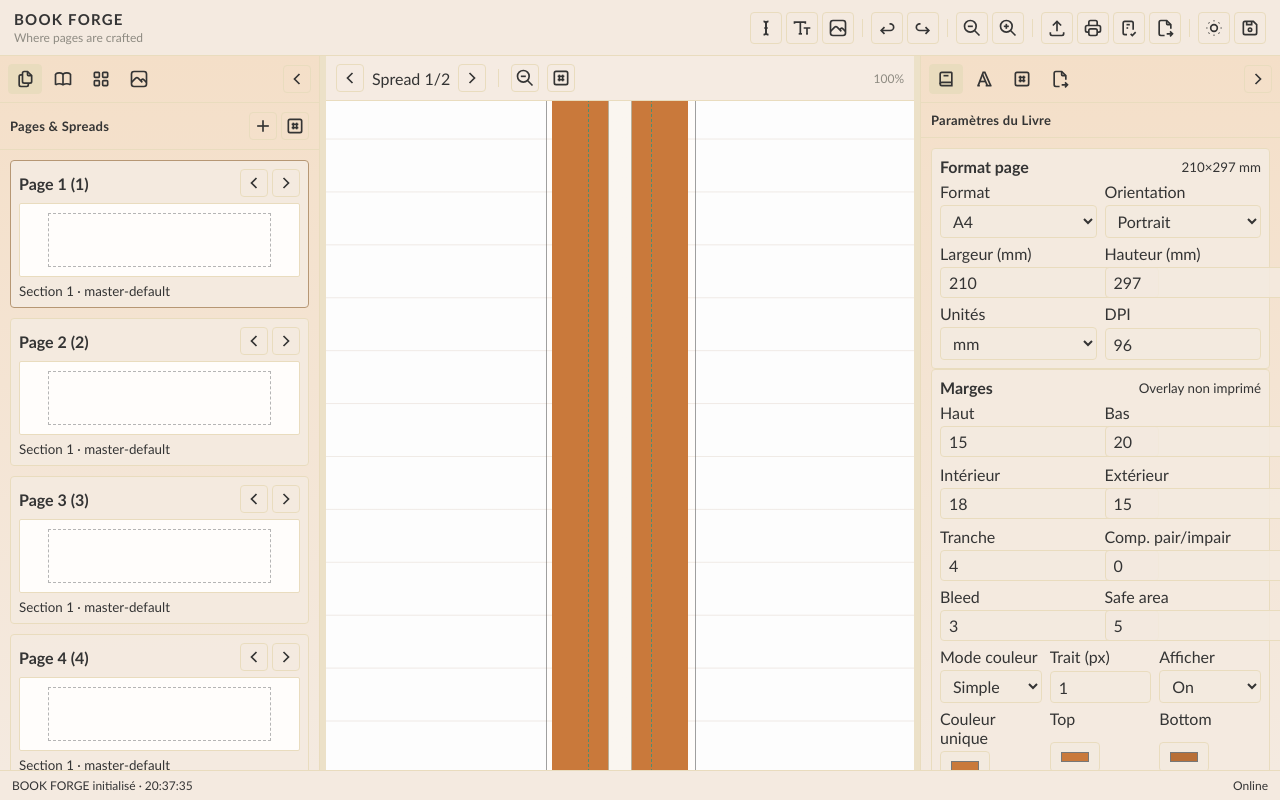
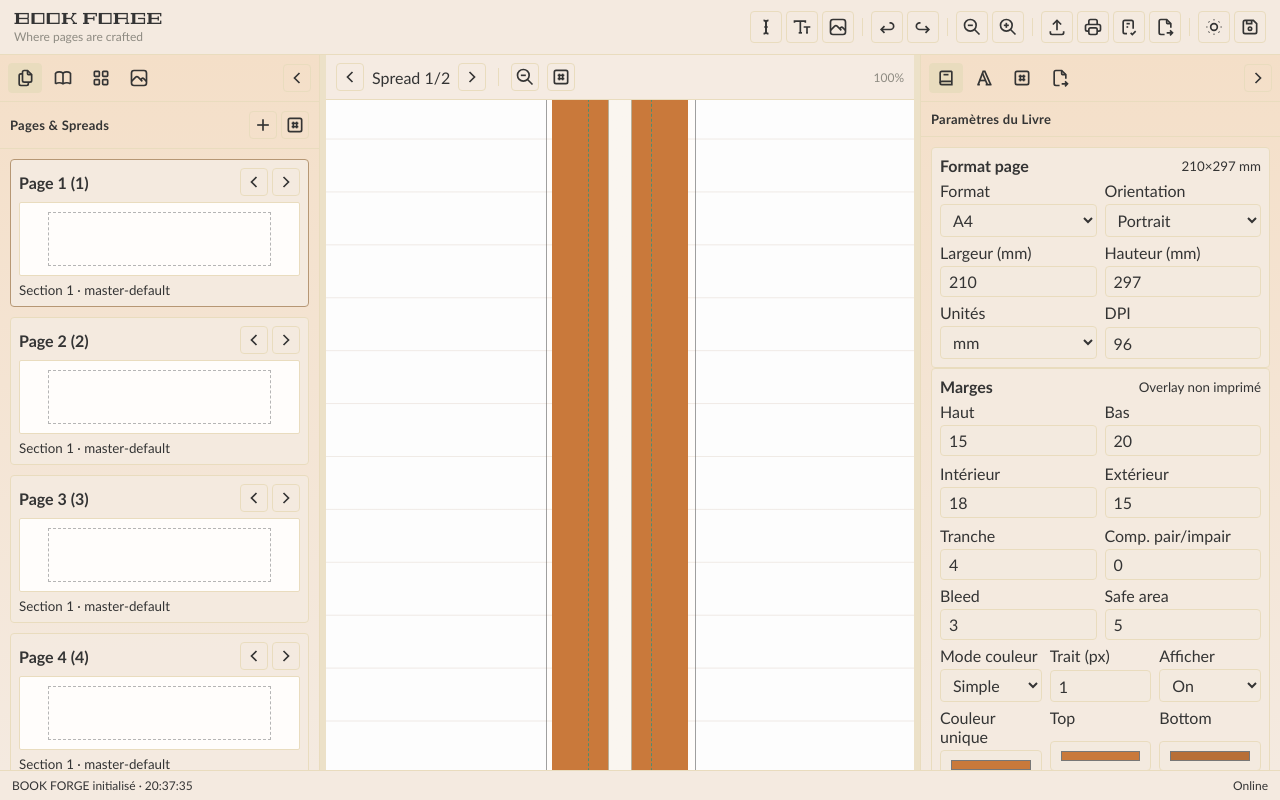
Before and after one commit to BorisHnt/Book_Forge, a plain HTML site: page index.html in a window 1280 px wide. Drawn offline with Linux system fonts and the light colour scheme.

Commit message:
Random Commit

```diff
--- a/styles/main.css
+++ b/styles/main.css
@@ -1,3 +1,11 @@
+@font-face {
+  font-family: "Geostar Fill";
+  font-style: normal;
+  font-weight: 400;
+  font-display: swap;
+  src: url("../assets/fonts/GeostarFill-Regular.ttf") format("truetype");
+}
+
 :root {
   --radius-sm: 4px;
   --radius-md: 6px;
@@ -6,6 +14,7 @@
   --anim-fast: 120ms;
   --font-ui: "Avenir Next", "Futura", "Trebuchet MS", sans-serif;
   --font-copy: "Palatino Linotype", "Book Antiqua", Palatino, serif;
+  --font-brand: "Geostar Fill", "Avenir Next", "Futura", "Trebuchet MS", sans-serif;
 
   --bg-main: #faf6f0;
   --bg-panel: #f4eae0;
@@ -74,6 +83,7 @@ textarea {
 }
 
 .brand strong {
+  font-family: var(--font-brand);
   font-size: 15px;
   letter-spacing: 0.08em;
 }
@@ -464,6 +474,7 @@ textarea {
 .field {
   display: grid;
   gap: 4px;
+  min-width: 0;
 }
 
 .field label {
@@ -480,6 +491,9 @@ textarea {
   color: var(--text-main);
   min-height: 30px;
   padding: 5px 8px;
+  width: 100%;
+  max-width: 100%;
+  min-width: 0;
 }
 
 .grid-2 {
--- a/sw.js
+++ b/sw.js
@@ -3,6 +3,7 @@ const APP_ASSETS = [
   "./",
   "./index.html",
   "./styles/main.css",
+  "./assets/fonts/GeostarFill-Regular.ttf",
   "./app.js",
   "./manifest.webmanifest",
   "./sw.js",
```
Also changed, not shown: assets/fonts/GeostarFill-Regular.ttf (added).
